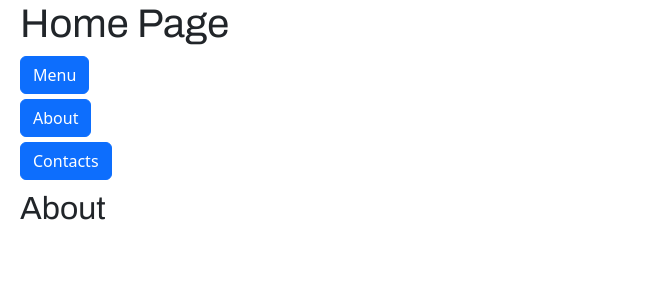
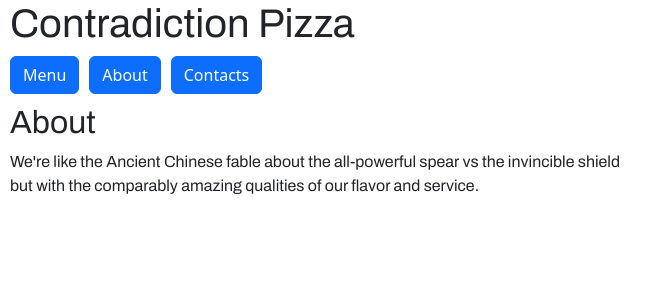
Before and after one commit to harshio/pizzariba, a React (Create React App) app: page / in a window 1280 px wide. Both pictures are taken after a click on the button "About". Shown: the top 300 px of the page, without its empty margins (0-672 px from the left). Built offline with nearby package versions, Linux system fonts and the light colour scheme.

Commit message:
finishing the static pages

```diff
--- a/src/About.tsx
+++ b/src/About.tsx
@@ -0,0 +1,14 @@
+import './App.css';
+import React from 'react';
+
+function About() {
+    return(
+        <>
+            <h2>About</h2>
+            <p>We're like the Ancient Chinese fable about the all-powerful spear vs the invincible shield<br />
+            but with the comparably amazing qualities of our flavor and service.</p>
+        </>
+    );
+}
+
+export default About;
--- a/src/App.css
+++ b/src/App.css
@@ -5,10 +5,6 @@
 .App-logo {
   height: 40vmin;
   pointer-events: none;
-}
-
-.extra{
-  padding-bottom: 10px;
 }
 
 h1{
@@ -21,11 +17,18 @@ h1{
 h2{
   font-family: 'Archivo';
   font-weight: bold;
+  margin-left: 10px;
 }
 
-div{
-  padding-bottom: 5px;
-  padding-left: 10px;
+p{
+  font-family: 'Archivo';
+  font-weight: bold;
+  margin-left: 10px;
+}
+
+.btn {
+  margin-left: 10px;
+  margin-bottom: 10px;
 }
 
 @media (prefers-reduced-motion: no-preference) {
--- a/src/App.tsx
+++ b/src/App.tsx
@@ -2,27 +2,23 @@ import logo from './logo.svg';
 import './App.css';
 import React from 'react';
 import { useState } from "react";
+import About from './About.tsx';
+import Contacts from './Contacts.tsx';
 
 function App() {
   const[currentString, setString] = useState("");
   return (
     <>
       <h1>
-        Home Page
+        Contradiction Pizza
       </h1>
-      <div>
-        <button type="button" class="btn btn-primary" onClick={()=>{setString("Menu")}}>Menu</button>
-      </div>
-      <div>
-        <button type="button" class="btn btn-primary" onClick={()=>{setString("About")}}>About</button>
-      </div>
-      <div class="extra">
-        <button type="button" class="btn btn-primary" onClick={()=>{setString("Contacts")}}>Contacts</button>
-      </div>
+        <button type="button" className="btn btn-primary" onClick={()=>{setString("Menu")}}>Menu</button>
+        <button type="button" className="btn btn-primary" onClick={()=>{setString("About")}}>About</button>
+        <button type="button" className="btn btn-primary" onClick={()=>{setString("Contacts")}}>Contacts</button>
       <div>
         {currentString === "Menu" && <h2>Menu</h2>}
-        {currentString === "About" && <h2>About</h2>}
-        {currentString === "Contacts" && <h2>Contacts</h2>}
+        {currentString === "About" && <About />}
+        {currentString === "Contacts" && <Contacts />}
       </div>
     </>
   );
--- a/src/Contacts.tsx
+++ b/src/Contacts.tsx
@@ -0,0 +1,14 @@
+import './App.css';
+import React from 'react';
+
+function Contacts() {
+    return(
+        <>
+            <h2>Contacts</h2>
+            <p>Phone Number: 608-321-9989</p>
+            <p>Email: contradictionpizza@yahoo.com</p>
+        </>
+    );
+}
+
+export default Contacts;
```
